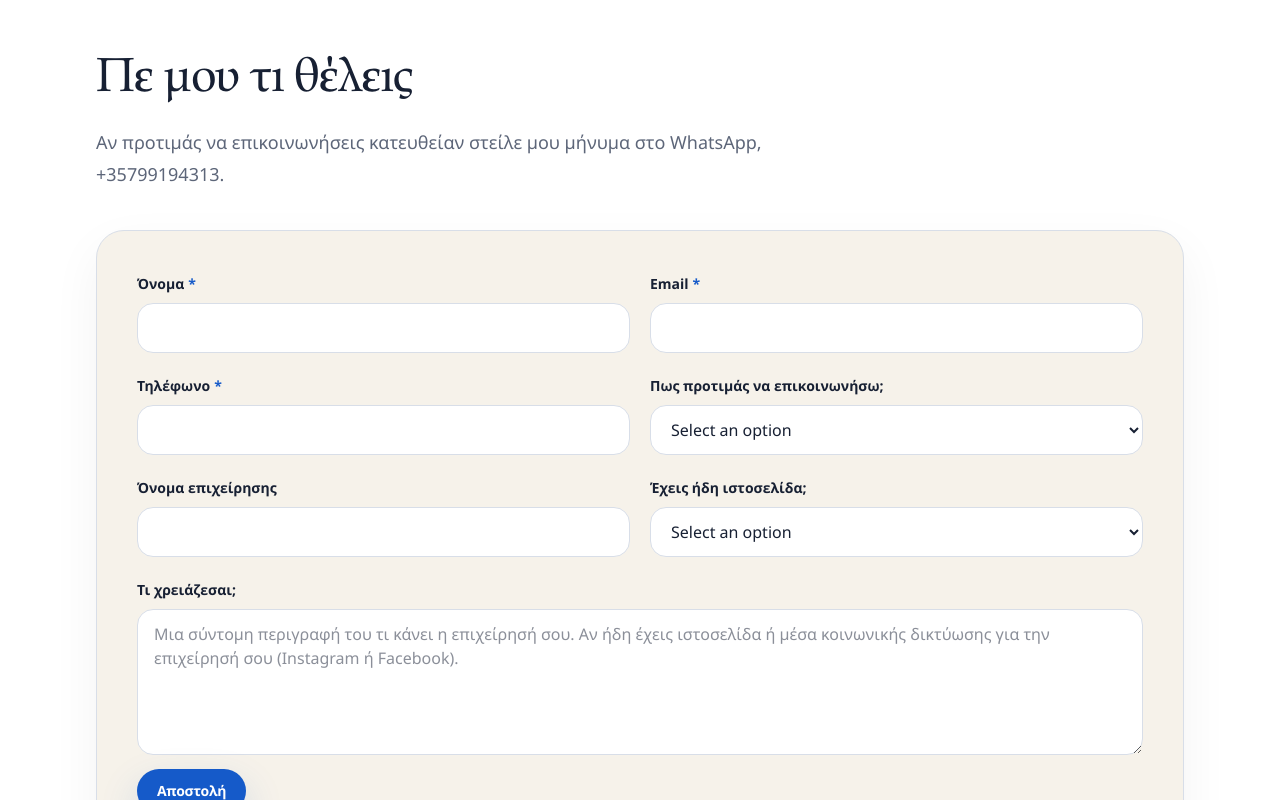
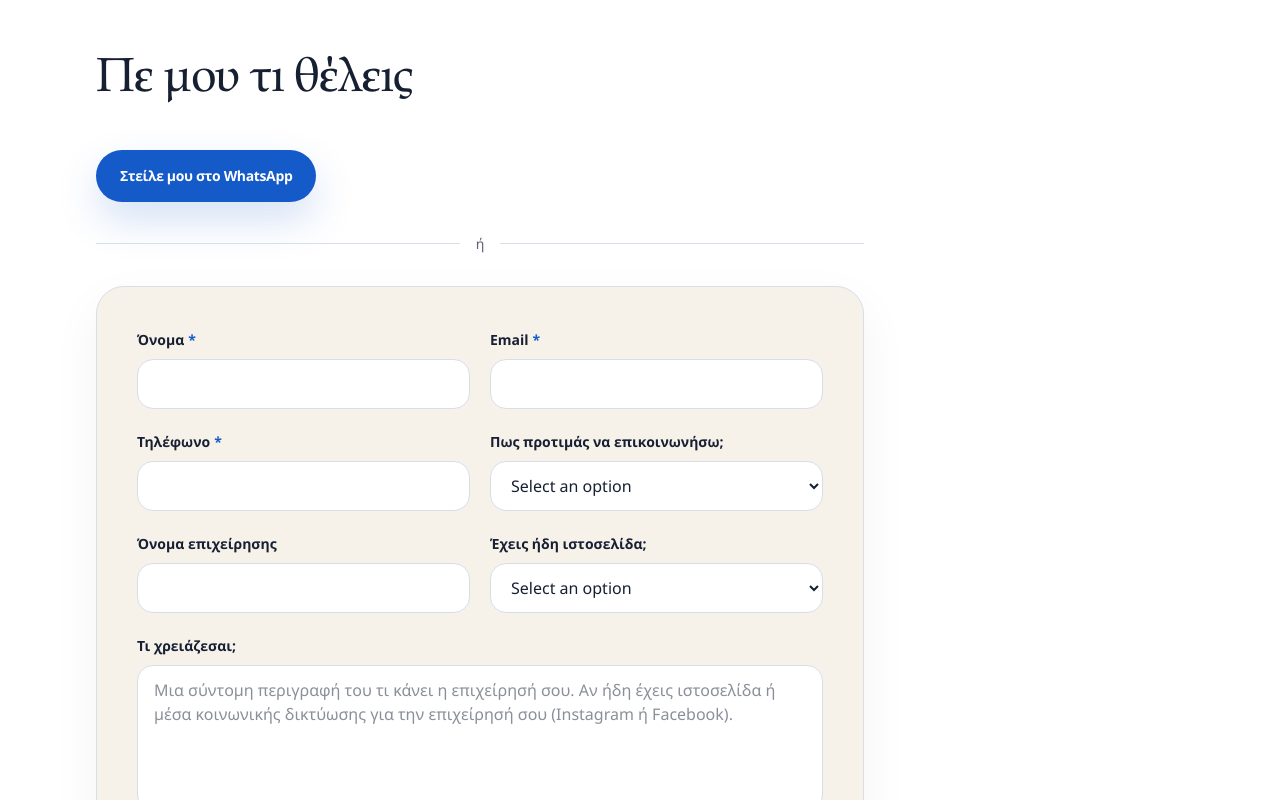
Before and after one commit to masonou/onepage, a Next.js app: page / in a window 1280 px wide. Shown: the part 5160-5960 px from the top of the page. Built offline with nearby package versions, Linux system fonts and the light colour scheme.

Commit message:
contact section updated

```diff
--- a/src/components/sections/Contact.tsx
+++ b/src/components/sections/Contact.tsx
@@ -62,6 +62,9 @@ function renderField(field: FormField) {
 
 export function Contact({ content }: ContactProps) {
   const hasDetails = Boolean(content.detailsTitle || content.details?.length);
+  const whatsappHref = `https://wa.me/35799194313?text=${encodeURIComponent(
+    content.whatsappMessage,
+  )}`;
   const handleSubmit = (event: FormEvent<HTMLFormElement>) => {
     event.preventDefault();
 
@@ -84,15 +87,18 @@ export function Contact({ content }: ContactProps) {
     <Section
       id={sectionIds.contact}
       title={content.title}
-      description={content.description}
     >
-      <div
-        className={
-          hasDetails
-            ? "grid gap-6 lg:grid-cols-[minmax(0,1.1fr)_minmax(280px,0.9fr)]"
-            : "grid gap-6"
-        }
-      >
+      <div className="max-w-3xl">
+        <Button href={whatsappHref} className="w-full px-6 py-4 text-base sm:w-auto">
+          {content.whatsappCtaLabel}
+        </Button>
+
+        <div className="my-8 flex items-center gap-4" aria-hidden="true">
+          <span className="h-px flex-1 bg-border" />
+          <span className="text-sm text-muted">ή</span>
+          <span className="h-px flex-1 bg-border" />
+        </div>
+
         <Card className="p-8 sm:p-10" tone="soft">
           <form className="space-y-5" onSubmit={handleSubmit}>
             <div className="grid gap-5 sm:grid-cols-2">
@@ -138,7 +144,7 @@ export function Contact({ content }: ContactProps) {
         </Card>
 
         {hasDetails && (
-          <Card className="p-8 sm:p-10" tone="plain">
+          <Card className="mt-6 p-8 sm:p-10" tone="plain">
             {content.detailsTitle && (
               <p className="text-sm font-semibold uppercase tracking-[0.16em] text-accent">
                 {content.detailsTitle}
--- a/src/lib/content/el.ts
+++ b/src/lib/content/el.ts
@@ -224,6 +224,9 @@ export const elContent: SiteContent = {
     title: "Πε μου τι θέλεις",
     description:
       "Αν προτιμάς να επικοινωνήσεις κατευθείαν στείλε μου μήνυμα στο WhatsApp, +35799194313.",
+    whatsappCtaLabel: "Στείλε μου στο WhatsApp",
+    whatsappMessage:
+      "Γεια σου Κυριάκο! Ενδιαφέρομαι να κάνω ιστοσελίδα για την επιχείρησή μου.",
     formFields: [
       {
         name: "name",
--- a/src/types/content.ts
+++ b/src/types/content.ts
@@ -118,6 +118,8 @@ export type FormSelectOption = {
 export type ContactContent = {
   title: string;
   description: string;
+  whatsappCtaLabel: string;
+  whatsappMessage: string;
   formFields: FormField[];
   ctaLabel?: string;
   formNote?: string;
```
